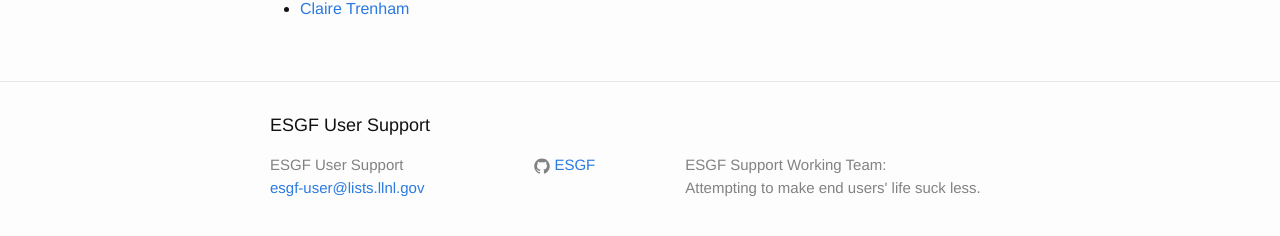
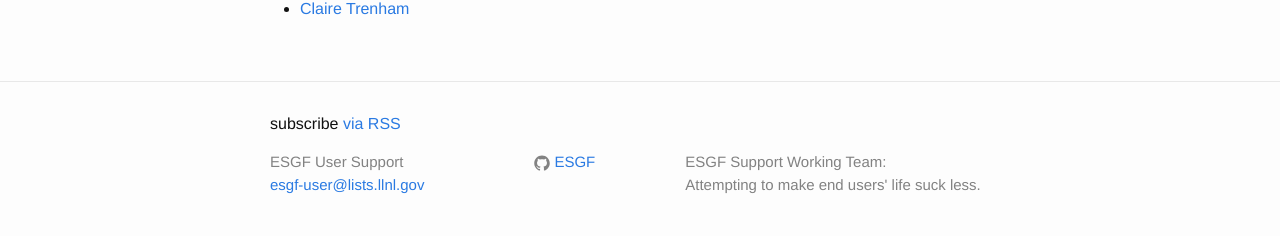
Before and after one commit to ESGF/esgf-swt, a Jekyll site: the page built from about.md, in a window 1280 px wide. Shown: the part 398-634 px from the top of the page. Built offline with Jekyll 4.4.1, drawn with Linux system fonts in a browser that asks for light colours.

Commit message:
MBH: moving rss feed to footer

```diff
--- a/_includes/footer.html
+++ b/_includes/footer.html
@@ -2,8 +2,7 @@
 
   <div class="wrapper">
 
-    <h2 class="footer-heading">{{ site.title }}</h2>
-
+    <p class="rss-subscribe">subscribe <a href="{{ "/feed.xml" | prepend: site.baseurl }}">via RSS</a></p>
     <div class="footer-col-wrapper">
       <div class="footer-col  footer-col-1">
         <ul class="contact-list">
--- a/index.html
+++ b/index.html
@@ -12,7 +12,7 @@ layout: default
   </div>
 
 
-  <h1 class="page-heading">Posts</h1>
+  <h1 class="page-heading">Questions</h1>
 
   <ul class="post-list">
     {% for post in site.posts %}
@@ -25,8 +25,6 @@ layout: default
     </li>
   {% endfor %}
   </ul>
-
-  <p class="rss-subscribe">subscribe <a href="{{ "/feed.xml" | prepend: site.baseurl }}">via RSS</a></p>
 
 </div>
 
```
